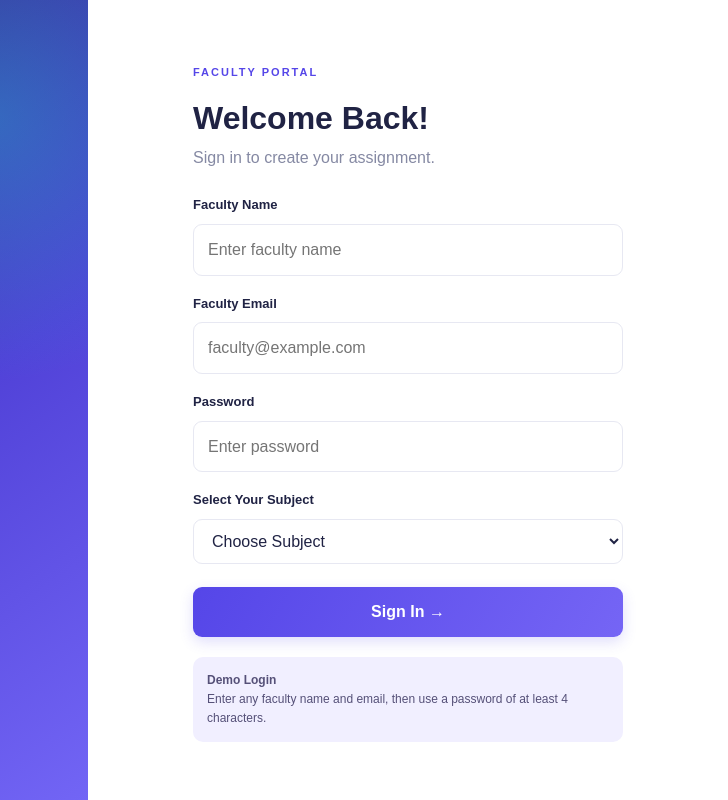
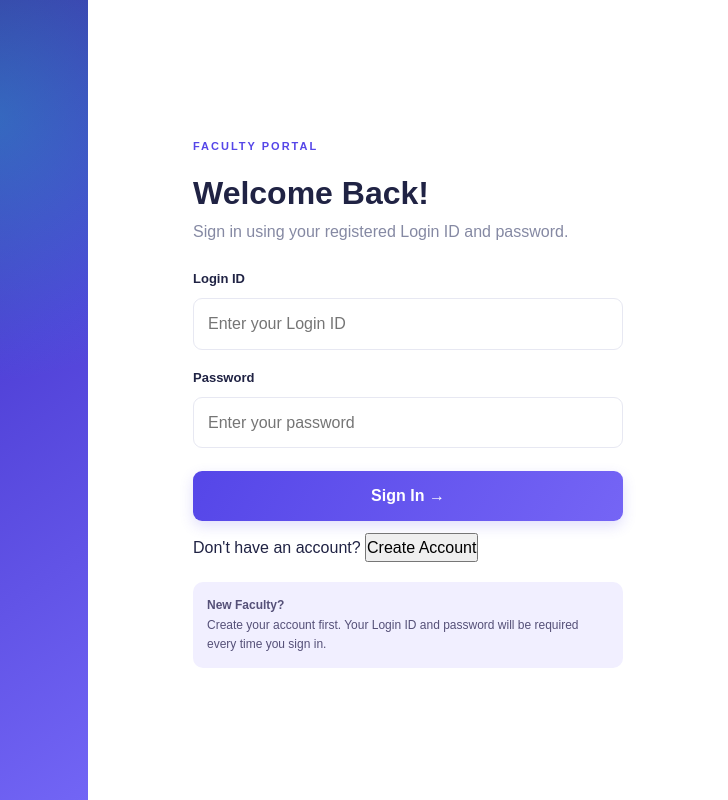
Before and after one commit to patoliyaridham07-cloud/Ridham_FAMS_Project, a plain HTML site: page index.html in a window 1280 px wide. Shown: the full height of the page, 552-1280 px from the left. Drawn offline with Linux system fonts and the light colour scheme.

Commit message:
Update index.html

```diff
--- a/index.html
+++ b/index.html
@@ -55,88 +55,69 @@
         <div class="login-form-area">
 
             <form id="loginForm" class="login-card">
-
                 <span class="eyebrow">FACULTY PORTAL</span>
-
                 <h2>Welcome Back!</h2>
-
-                <p class="muted">
-                    Sign in to create your assignment.
-                </p>
+                <p class="muted">Sign in using your registered Login ID and password.</p>
 
                 <div class="form-group">
-                    <label for="facultyLogin">Faculty Name</label>
-
-                    <input
-                        type="text"
-                        id="facultyLogin"
-                        placeholder="Enter faculty name"
-                        required
-                    >
-                </div>
-
-                <div class="form-group">
-                    <label for="facultyEmail">Faculty Email</label>
-
-                    <input
-                        type="email"
-                        id="facultyEmail"
-                        placeholder="faculty@example.com"
-                        required
-                    >
+                    <label for="loginId">Login ID</label>
+                    <input type="text" id="loginId" placeholder="Enter your Login ID" autocomplete="username" required>
                 </div>
 
                 <div class="form-group">
                     <label for="facultyPassword">Password</label>
-
-                    <input
-                        type="password"
-                        id="facultyPassword"
-                        placeholder="Enter password"
-                        minlength="4"
-                        required
-                    >
+                    <input type="password" id="facultyPassword" placeholder="Enter your password" autocomplete="current-password" required>
                 </div>
 
+                <button type="submit" class="primary-btn full-btn">Sign In →</button>
+                <p id="loginMessage" class="message" aria-live="polite"></p>
+                <p class="auth-switch">Don't have an account? <button type="button" id="showRegisterBtn" class="link-btn">Create Account</button></p>
+                <div class="demo-note"><strong>New Faculty?</strong><br>Create your account first. Your Login ID and password will be required every time you sign in.</div>
+            </form>
+
+            <form id="registerForm" class="login-card hidden">
+                <span class="eyebrow">NEW FACULTY ACCOUNT</span>
+                <h2>Create Account</h2>
+                <p class="muted">Register once to get your own Login ID and password.</p>
+
                 <div class="form-group">
-                    <label for="loginSubject">Select Your Subject</label>
-
-                    <select id="loginSubject" required>
-
+                    <label for="registerName">Faculty Name</label>
+                    <input type="text" id="registerName" placeholder="Enter your full name" autocomplete="name" minlength="2" required>
+                </div>
+                <div class="form-group">
+                    <label for="registerLoginId">Create Login ID</label>
+                    <input type="text" id="registerLoginId" placeholder="Example: faculty123" autocomplete="username" minlength="4" maxlength="30" pattern="[A-Za-z0-9._-]+" title="Use 4-30 letters, numbers, dots, underscores or hyphens" required>
+                </div>
+                <div class="form-group">
+                    <label for="registerEmail">Faculty Email</label>
+                    <input type="email" id="registerEmail" placeholder="faculty@example.com" autocomplete="email" required>
+                </div>
+                <div class="form-group">
+                    <label for="registerPassword">Create Password</label>
+                    <input type="password" id="registerPassword" placeholder="At least 6 characters" autocomplete="new-password" minlength="6" required>
+                </div>
+                <div class="form-group">
+                    <label for="registerConfirmPassword">Confirm Password</label>
+                    <input type="password" id="registerConfirmPassword" placeholder="Re-enter your password" autocomplete="new-password" minlength="6" required>
+                </div>
+                <div class="form-group">
+                    <label for="registerSubject">Select Your Subject</label>
+                    <select id="registerSubject" required>
                         <option value="">Choose Subject</option>
-
-                        <option>Operating System</option>
-                        <option>Computer Networks</option>
-                        <option>Database Management System</option>
-                        <option>Data Structures</option>
-                        <option>Object Oriented Programming</option>
-                        <option>Java Programming</option>
-                        <option>Python Programming</option>
-                        <option>Web Development</option>
-                        <option>Software Engineering</option>
-                        <option>Computer Architecture</option>
-                        <option>Artificial Intelligence</option>
-                        <option>Machine Learning</option>
-                        <option>Data Science</option>
-                        <option>Cyber Security</option>
-                        <option>Cloud Computing</option>
-                        <option>Mathematics</option>
-
+                        <option>Operating System</option><option>Computer Networks</option>
+                        <option>Database Management System</option><option>Data Structures</option>
+                        <option>Object Oriented Programming</option><option>Java Programming</option>
+                        <option>Python Programming</option><option>Web Development</option>
+                        <option>Software Engineering</option><option>Computer Architecture</option>
+                        <option>Artificial Intelligence</option><option>Machine Learning</option>
+                        <option>Data Science</option><option>Cyber Security</option>
+                        <option>Cloud Computing</option><option>Mathematics</option>
                     </select>
                 </div>
-
-                <button type="submit" class="primary-btn full-btn">
-                    Sign In →
-                </button>
-
-                <p id="loginMessage" class="message" aria-live="polite"></p>
-
-                <div class="demo-note">
-                    <strong>Demo Login</strong><br>
-                    Enter any faculty name and email, then use
-                    a password of at least 4 characters.
-                </div>
-
+                <button type="submit" class="primary-btn full-btn">Create Account →</button>
+                <p id="registerMessage" class="message" aria-live="polite"></p>
+                <p class="auth-switch">Already registered? <button type="button" id="showLoginBtn" class="link-btn">Sign In</button></p>
+                <div class="demo-note"><strong>Account information</strong><br>Use a unique Login ID and a password with at least 6 characters.</div>
             </form>
 
         </div>
```
